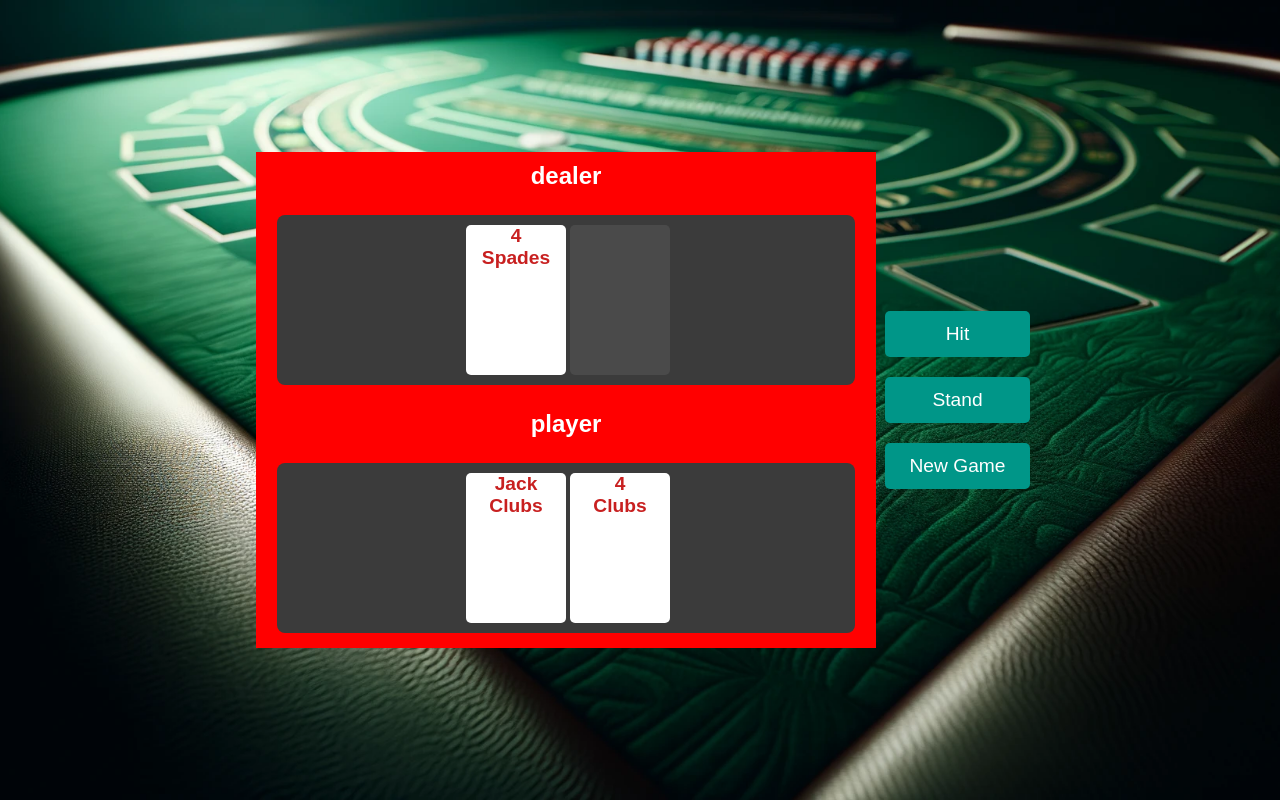
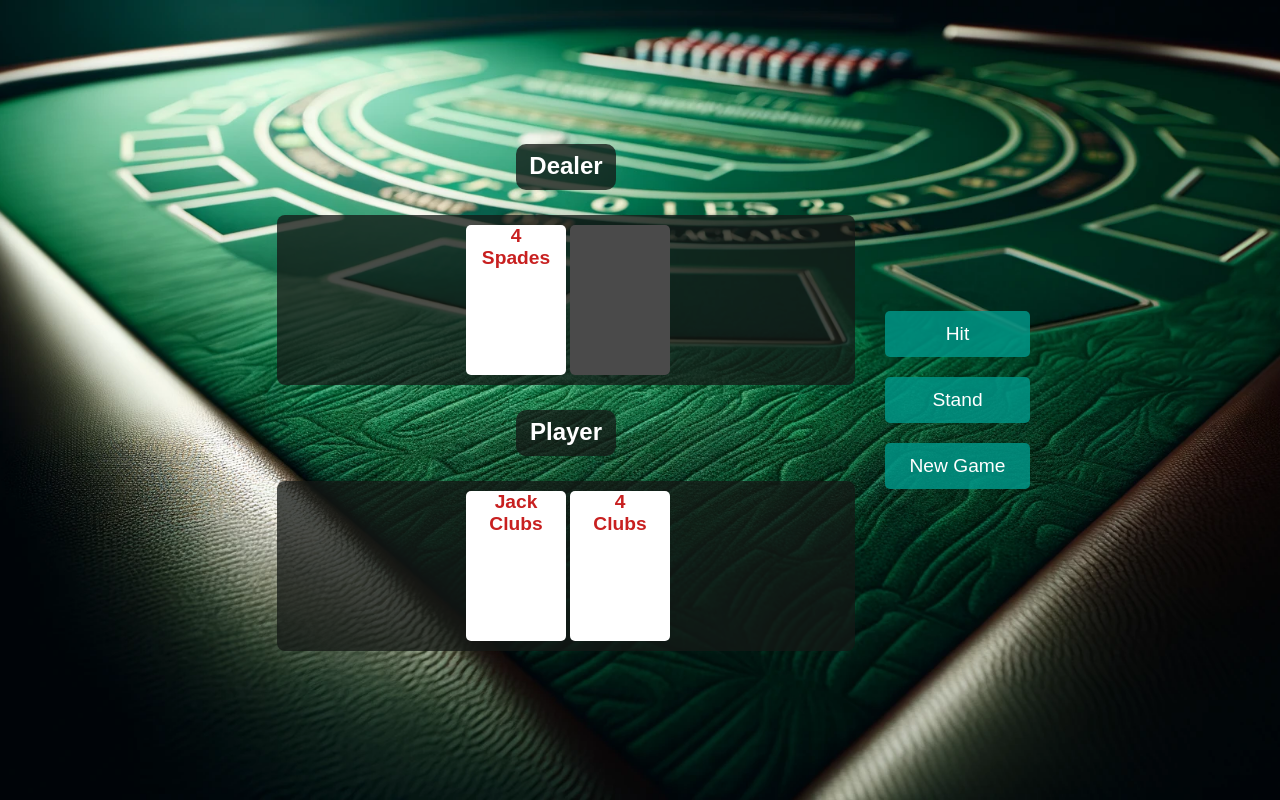
Before and after one commit to LRSORRENTI/Blackjack, a website built with Vite: page index.html in a window 1280 px wide. Built offline with nearby package versions, Linux system fonts and the light colour scheme.

Commit message:
styling changes to buttons, color and hover effects

```diff
--- a/index.html
+++ b/index.html
@@ -7,17 +7,17 @@
     <title>Blackjack</title>
 </head>
 <body>
-    <h1>Blackjack</h1>
+    <!-- <h1>Blackjack</h1> -->
     <div class="wrap">
     <div id="cont-1">
-    <h2>dealer</h2>
+    <h2>Dealer</h2>
     <div id="dealer-hand" class="hand">
         <div class="card"></div>
         <div class="card hidden"></div> <!-- Hidden card -->
     </div>
     </div>
     <div id="cont-2">
-    <h2>player</h2>
+    <h2>Player</h2>
     <div id="player-hand" class="hand">
         <div class="card"></div>
         <div class="card"></div>
--- a/stylesheets/index.css
+++ b/stylesheets/index.css
@@ -10,7 +10,7 @@ body {
     font-family: Arial, sans-serif;
     background-image: url('../img/blackjack_table.webp');
     background-size: cover;
-    background-position: center;
+    background-position: top;
     color: #ffffff;
     display: flex;
     flex-direction: column;
@@ -22,6 +22,11 @@ body {
 
 h1, h2 {
     margin: 10px 0;
+    background-color: #151816c2;
+    width: 100px;
+    padding-bottom: 10px;
+    padding-top: 8px;
+    border-radius: 10px;
 }
 
 #cont-1, #cont-2 {
@@ -45,7 +50,7 @@ h1, h2 {
     border-radius: 8px;
     max-width: 90%;
     width: 400px;
-    background-color: #3b3b3b;
+    background-color: #151816c2;
 }
 
 .card {
@@ -71,7 +76,7 @@ h1, h2 {
 button {
     margin: 10px;
     padding: 10px 15px;
-    background-color: #009688;
+    background-color: #009687d6;
     border: none;
     border-radius: 5px;
     color: #ffffff;
@@ -81,7 +86,8 @@ button {
 }
 
 button:hover {
-    background-color: #00796b;
+    background-color: #149888;
+    color: #ffffffde;
 }
 
 @media (min-width: 499px) {
@@ -123,7 +129,7 @@ button:hover {
     .wrap {
         position: absolute;
         left: 20%;
-        background-color: red;
+        /* background-color: red; */
     }
 
     .wrap-2 {
```
